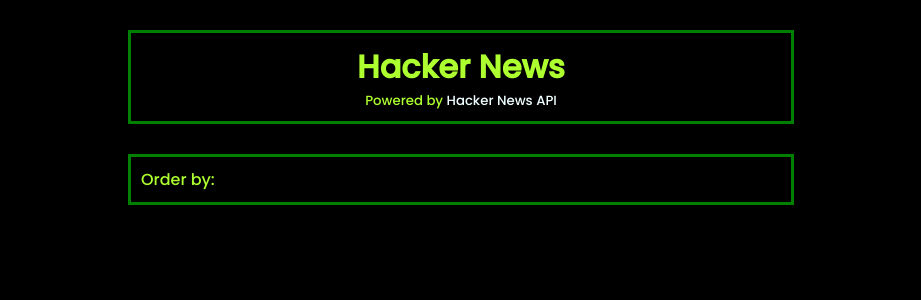
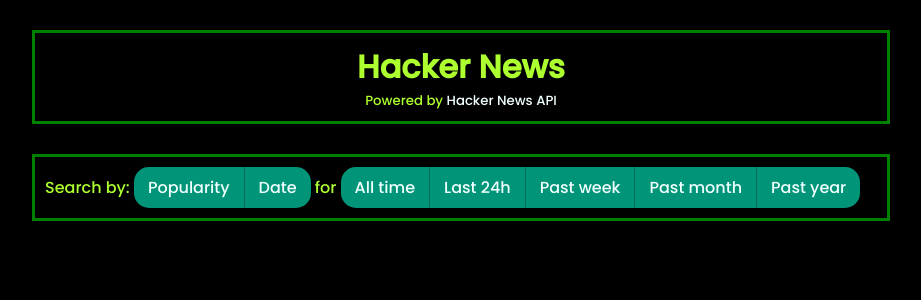
Before and after one commit to jpsilveira11/Hacker-News, a Flask app: page / in a window 1280 px wide. Shown: the top 300 px of the page, without its empty margins (179-1100 px from the left). Run offline with Flask 3, Linux system fonts and the light colour scheme.

Commit message:
Radio styles

```diff
--- a/static/style.css
+++ b/static/style.css
@@ -11,7 +11,7 @@
 
 .container {
     margin: 30px auto auto auto;
-    width: 50%;
+    width: 65%;
     border: 3px solid green;
     padding: 10px;
 }
@@ -32,9 +32,34 @@
     text-decoration: none;
 }
 .filter{
+    /*
     margin: 30px auto auto auto;
     width: 50%;
     border: 3px solid green;
     padding: 10px;
+    */
     color:greenyellow;
 }
+
+.by,.for{
+    display:inline-flex;
+    overflow: hidden;
+    border-radius: 15px;
+    box-shadow: 0 0 5px rgba(0, 0, 0, 0.25);
+}
+.radio-input{
+    display: none;
+}
+.radio-label{
+    padding: 8px 14px;
+    color:azure;
+    background: #009578;
+    cursor:pointer;
+    transition:background 0.1s;
+}
+.radio-label:not(:last-of-type){
+    border-right: 1px solid #006B56;
+}
+.radio-input:checked+.radio-label{
+    background:#006B56;
+}
--- a/templates/home.html
+++ b/templates/home.html
@@ -15,9 +15,35 @@
             </div>
         </div>
 
-        <div class="filter">
-            <div class="by">
-                Order by:
+        <div class="container">
+            <div class="filter">
+                Search by:
+                <form class="by">
+                    <input class="radio-input" type="radio" id="popularity" name="by" value="popularity">
+                    <label class="radio-label" for="popularity">Popularity</label>
+
+                    <input class="radio-input" type="radio" id="date" name="by" value="date">
+                    <label class="radio-label" for="date">Date</label>
+                </form>
+                for
+                <form class="for">
+                    <input class="radio-input" type="radio" id="all-time" name="for" value="all-time">
+                    <label class="radio-label" for="all-time">All time</label>
+
+                    <input class="radio-input" type="radio" id="last24h" name="for" value="last24h">
+                    <label class="radio-label" for="last24h">Last 24h</label>
+
+                    <input class="radio-input" type="radio" id="past-week" name="for" value="past-week">
+                    <label class="radio-label" for="past-week">Past week</label>
+
+                    <input class="radio-input" type="radio" id="past-month" name="for" value="past-month">
+                    <label class="radio-label" for="past-month">Past month</label>
+
+                    <input class="radio-input" type="radio" id="past-year" name="for" value="past-year">
+                    <label class="radio-label" for="past-year">Past year</label>
+                </form>
+
+
             </div>
         </div>
 
```
